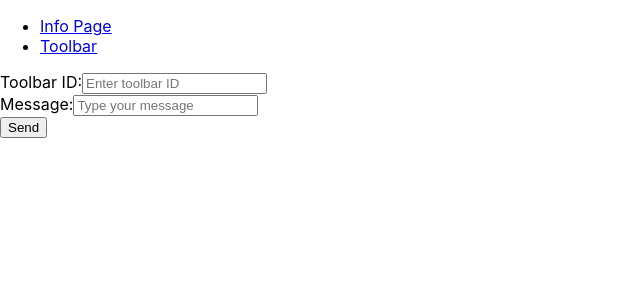
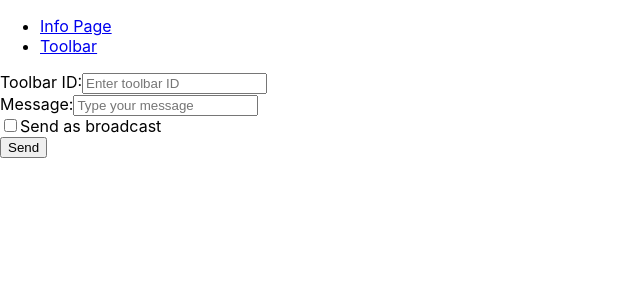
Before and after one commit to devdmo/RunnableSSEOverAmqCoreReactDemo, a React (Create React App) app in the folder frontend-react-sse/: page /toolbar in a window 1280 px wide. Shown: the top 300 px of the page, without its empty margins (0-640 px from the left). Built offline with nearby package versions, Linux system fonts and the light colour scheme.

Commit message:
broadcast support

```diff
--- a/frontend-react-sse/src/components/Toolbar.js
+++ b/frontend-react-sse/src/components/Toolbar.js
@@ -11,10 +11,11 @@ const Toolbar = () => {
   const [toolbarId, setToolbarId] = useState('');
   const [messageText, setMessageText] = useState('');
   const [status, setStatus] = useState('');
+  const [broadcast, setBroadcast] = useState(false); // new state for broadcast
 
   const sendMessage = async (e) => {
     e.preventDefault();
-    console.log(`[Toolbar] Attempting to send message with toolbarId: ${toolbarId}, message: ${messageText}`);
+    console.log(`[Toolbar] Attempting to send message with toolbarId: ${toolbarId}, message: ${messageText}, broadcast: ${broadcast}`);
 
     if (!messageText.trim()) {
       console.warn("[Toolbar] Message text is empty.");
@@ -23,10 +24,11 @@ const Toolbar = () => {
     }
 
     try {
-      const response = await axios.post('http://localhost:5262/api/toolbar/send', {
-        id: toolbarId || 'default',
+      const payload = {
+        id: broadcast ? "broadcast" : (toolbarId || 'default'),
         text: messageText,
-      });
+      };
+      const response = await axios.post('http://localhost:5262/api/toolbar/send', payload);
       console.log("[Toolbar] Message sent successfully. Server responded:", response.data);
       setStatus(response.data);
     } catch (error) {
@@ -48,6 +50,7 @@ const Toolbar = () => {
               setToolbarId(e.target.value);
             }}
             placeholder="Enter toolbar ID"
+            disabled={broadcast} // optionally disable when broadcasting
           />
         </div>
         <div>
@@ -62,6 +65,19 @@ const Toolbar = () => {
             placeholder="Type your message"
           />
         </div>
+        <div>
+          <label>
+            <input
+              type="checkbox"
+              checked={broadcast}
+              onChange={(e) => {
+                console.log("[Toolbar] Broadcast checkbox changed to:", e.target.checked);
+                setBroadcast(e.target.checked);
+              }}
+            />
+            Send as broadcast
+          </label>
+        </div>
         <button type="submit">Send</button>
       </form>
       {status && <p>Status: {status}</p>}
```
Also changed, not shown: 2 other files (tests, documents, lock files or other folders).
